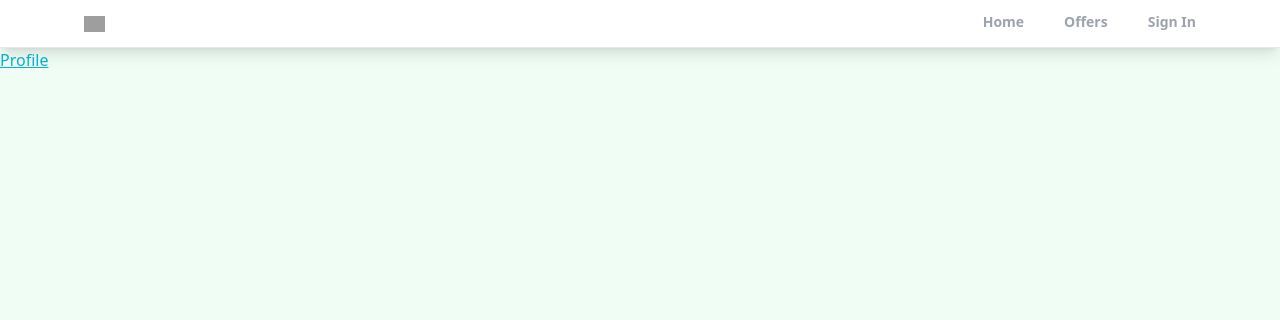
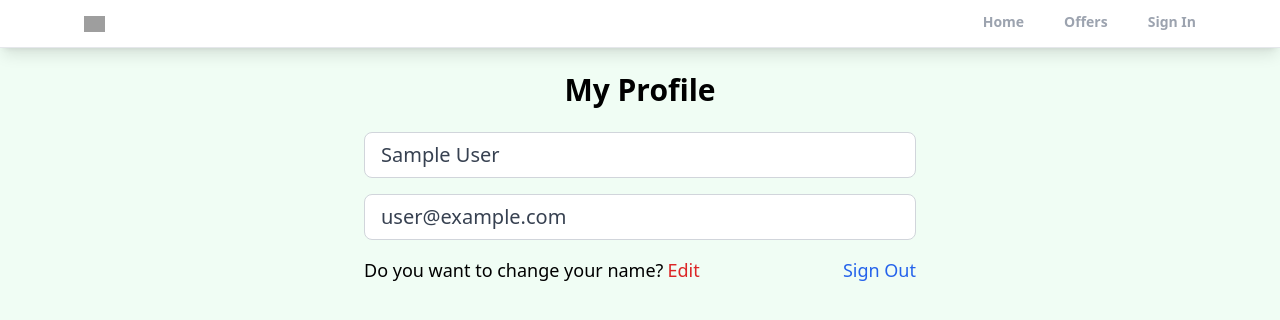
Before and after one commit to ericpolley/firebaseshop1, a React (Create React App) app: page /profile in a window 1280 px wide. Shown: the top 320 px of the page. Built offline with nearby package versions, Linux system fonts and the light colour scheme; no server answers; sample sign-in values are in the browser's storage; grey boxes are pictures that could not be loaded.

Commit message:
create private-route profile custom hook. Add log out function

```diff
--- a/src/App.js
+++ b/src/App.js
@@ -2,12 +2,14 @@
 import { ToastContainer } from "react-toastify";
 import 'react-toastify/dist/ReactToastify.css';
 import Header from "./components/Header";
+import PrivateRoute from "./components/PrivateRoute";
 import ForgotPassword from "./pages/ForgotPassword";
 import Home from "./pages/Home";
 import Offers from "./pages/Offers";
 import Profile from "./pages/Profile";
 import SignIn from "./pages/SignIn";
 import SignUp from "./pages/SignUp";
+
 
 function App() {
   return (
@@ -17,8 +19,10 @@
       <Routes>
         <Route path="/" element={<Home />} />
         <Route path="/offers" element={<Offers />} />
+        <Route path="/profile" element={<PrivateRoute />}>
+        <Route path="/profile" element={<Profile />} />
+        </Route>
         <Route path="/forgot-password" element={<ForgotPassword />} />
-        <Route path="/profile" element={<Profile />} />
         <Route path="/sign-in" element={<SignIn />} />
         <Route path="/sign-up" element={<SignUp />} />
 
--- /dev/null
+++ b/src/components/PrivateRoute.jsx
@@ -0,0 +1,12 @@
+import React from 'react'
+import { Navigate, Outlet } from 'react-router';
+import {useAuthStatus} from '../hooks/useAuthStatus';
+
+
+export default function PrivateRoute() {
+    const {loggedIn, checkingStatus} = useAuthStatus();
+    if(checkingStatus){
+        return (<h3> loading... </h3>);
+    }
+  return loggedIn ? <Outlet /> : <Navigate to="/sign-in" />;
+}
--- /dev/null
+++ b/src/hooks/useAuthStatus.jsx
@@ -0,0 +1,18 @@
+import { getAuth, onAuthStateChanged } from 'firebase/auth'
+import { useEffect, useState } from 'react'
+
+export function useAuthStatus() {
+    const [loggedIn, setLoggedIn] = useState(false)
+    const [checkingStatus, setCheckingStatus ] = useState(true);
+
+    useEffect(()=>{
+        const auth = getAuth()
+        onAuthStateChanged(auth, (user)=>{
+            if(user){
+                setLoggedIn(true);
+            }
+            setCheckingStatus(false);
+        });
+    }, []);
+  return { loggedIn, checkingStatus };
+}
--- a/src/pages/Profile.jsx
+++ b/src/pages/Profile.jsx
@@ -1,7 +1,47 @@
-import React from 'react'
+import { getAuth } from 'firebase/auth'
+import React, { useState } from 'react'
+import { useNavigate } from 'react-router';
 
 export default function Profile() {
+  const auth = getAuth();
+  const navigate = useNavigate();
+  const [formData] = useState({
+    name: auth.currentUser.displayName,
+    email: auth.currentUser.email
+  })
+  const {name, email} = formData;
+
+  function onLogout() {
+    auth.signOut();
+    navigate("/")
+
+  }
+
   return (
-    <div className="underline text-cyan-500">Profile</div>
+    <>
+    <section className='max-w-6xl mx-auto flex justify-center items-center flex-col'>
+      <h1 className='text-3xl text-center mt-6 font-bold'>
+        My Profile
+      </h1>
+      <div className='w-full md:w-[50%] mt-6 px-3'>
+        <form >
+          {/*Name Input*/}
+
+          <input type="text" id="name" value={name} disabled className='w-full px-4 py-2 text-xl text-gray-700 bg-white border border-gray-300 rounded-lg transition ease-in-out mb-4'/>
+
+          {/* email input */}
+
+          <input type="email" id="email" value={email} disabled className='w-full px-4 py-2 text-xl text-gray-700 bg-white border border-gray-300 rounded-lg transition ease-in-out mb-4'/>
+          <div className='flex justify-between whitespace-nowrap text-sm sm:text-lg mb-6'>
+            <p className='flex items-center'>Do you want to change your name?
+              <span className='text-red-600 hover:text-red-700 transition ease-in-out duration-240 ml-1 cursor-pointer '> Edit </span>
+            </p>
+            <p onClick={onLogout}
+            className='text-blue-600 hover:text-blue-800 transition ease-in-out duration-240 cursor-pointer'>Sign Out</p>
+          </div>
+        </form>
+      </div>
+    </section>
+    </>
   )
 }
```
